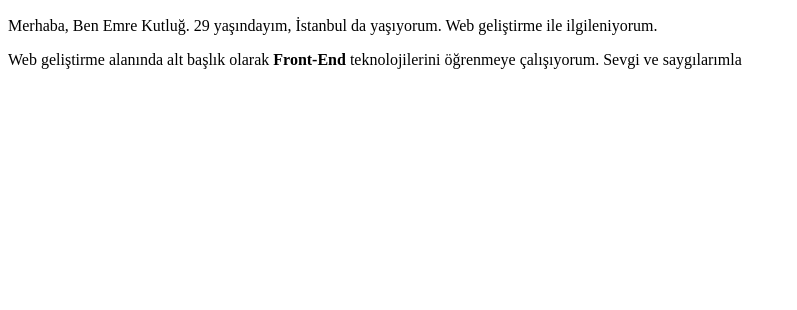
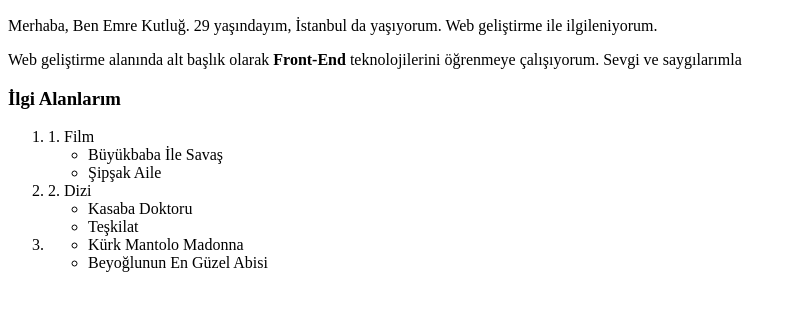
Before and after one commit to ekutlug/html-odev, a plain HTML site: page index.html in a window 1280 px wide. Shown: the part 110-420 px from the top of the page, without its empty margins (0-797 px from the left). Drawn offline with Linux system fonts and the light colour scheme.

Commit message:
ilgi alanları eklendi

```diff
--- a/index.html
+++ b/index.html
@@ -16,7 +16,28 @@
         <p>Web geliştirme alanında alt başlık olarak <strong>Front-End</strong> teknolojilerini öğrenmeye çalışıyorum. Sevgi ve saygılarımla</p>
     </div>
 
+    <h3>İlgi Alanlarım</h3>
 
+    <ol>
+        <li>1. Film
+            <ul>
+                <li>Büyükbaba İle Savaş</li>
+                <li>Şipşak Aile</li>
+            </ul>
+        </li>
+        <li>2. Dizi
+            <ul>
+                <li>Kasaba Doktoru</li>
+                <li>Teşkilat</li>
+            </ul>
+        </li>
+        <li>
+            <ul>
+                <li>Kürk Mantolo Madonna</li>
+                <li>Beyoğlunun En Güzel Abisi</li>
+            </ul>
+        </li>
+    </ol>
 
 
 </body>
```
